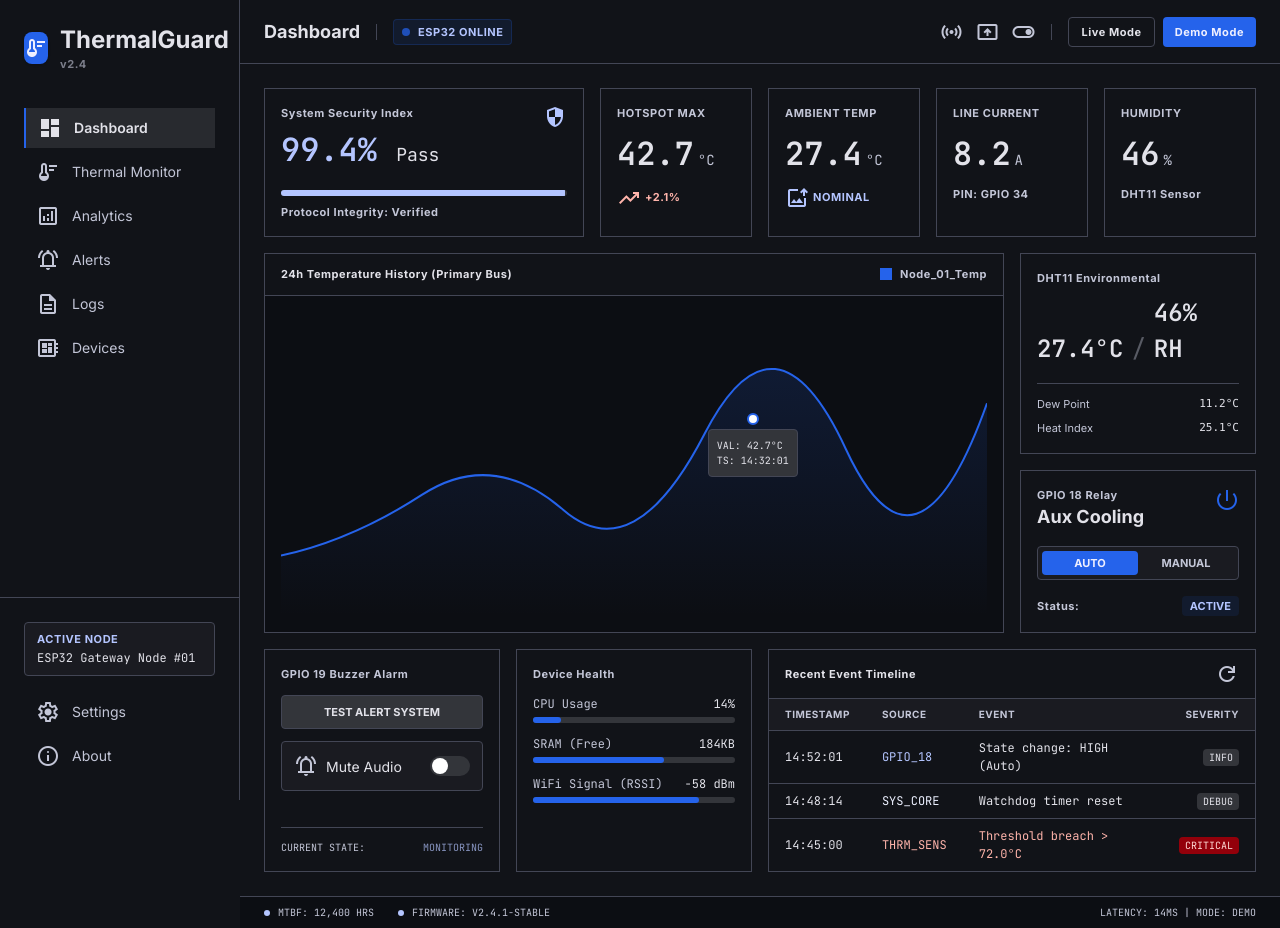
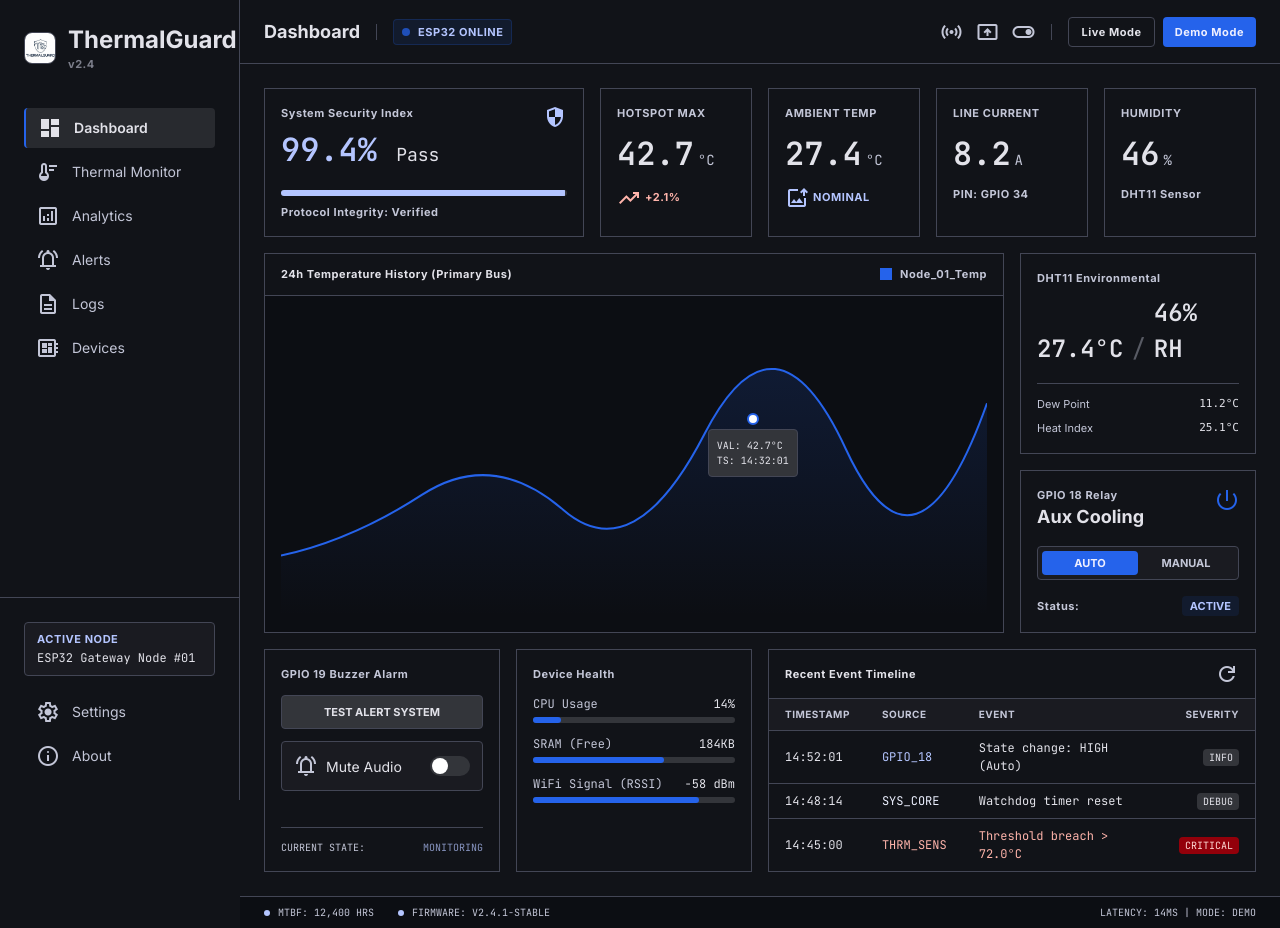
Before and after one commit to Sumeet-basfore/ThermalGuard, a React (Vite) app in the folder web/: page / in a window 1280 px wide. Built offline with nearby package versions, Linux system fonts and the light colour scheme.

Commit message:
feat: integrate Logo.jpeg as main brand logo and browser favicon

```diff
--- a/web/index.html
+++ b/web/index.html
@@ -12,8 +12,8 @@
     <meta name="author" content="ThermalGuard Systems" />
 
     <!-- Favicon -->
-    <link rel="icon" type="image/svg+xml" href="/favicon.svg" />
-    <link rel="apple-touch-icon" href="/favicon.svg" />
+    <link rel="icon" type="image/jpeg" href="/Logo.jpeg" />
+    <link rel="apple-touch-icon" href="/Logo.jpeg" />
 
     <!-- Open Graph / Facebook -->
     <meta property="og:type" content="website" />
--- a/web/src/app/components/thermalguard/LoadingScreen.tsx
+++ b/web/src/app/components/thermalguard/LoadingScreen.tsx
@@ -1,26 +1,27 @@
 import React from "react";
-import { Shield } from "lucide-react";
 
 export function LoadingScreen() {
   return (
-    <div className="fixed inset-0 z-50 flex flex-col items-center justify-center bg-[#0B0D12] font-[Inter] text-[#F8FAFC]">
+    <div className="fixed inset-0 z-50 flex flex-col items-center justify-center bg-[#111318] font-[Inter] text-[#e2e2e9]">
       <div className="flex flex-col items-center">
-        <div className="grid h-12 w-12 place-items-center rounded bg-[#2563EB] text-white">
-          <Shield size={24} />
-        </div>
+        <img
+          src="/Logo.jpeg"
+          alt="ThermalGuard Logo"
+          className="w-16 h-16 rounded-xl object-cover border border-[#434655] shadow-lg"
+        />
 
-        <h1 className="mt-4 text-xl font-bold tracking-tight text-[#F8FAFC]">
+        <h1 className="mt-4 text-xl font-bold tracking-tight text-[#e2e2e9]">
           ThermalGuard
         </h1>
-        <p className="mt-1 font-mono text-xs text-[#64748B]">
+        <p className="mt-1 font-['JetBrains_Mono'] text-xs text-[#c3c6d7]">
           INDUSTRIAL THERMAL INTELLIGENCE
         </p>
 
-        <div className="mt-6 h-1 w-40 overflow-hidden rounded bg-[#151922]">
-          <div className="h-full w-1/2 bg-[#2563EB] animate-pulse" />
+        <div className="mt-6 h-1 w-40 overflow-hidden rounded bg-[#1e1f25]">
+          <div className="h-full w-1/2 bg-[#2563eb] animate-pulse" />
         </div>
 
-        <p className="mt-3 font-mono text-xs text-[#64748B]">
+        <p className="mt-3 font-['JetBrains_Mono'] text-xs text-[#c3c6d7]">
           Connecting to ESP32 Gateway...
         </p>
       </div>
--- a/web/src/app/components/thermalguard/PresentationView.tsx
+++ b/web/src/app/components/thermalguard/PresentationView.tsx
@@ -17,9 +17,11 @@ export function PresentationView({ onExit }: PresentationViewProps) {
       {/* Presentation Bar */}
       <header className="mx-auto flex max-w-[1600px] items-center justify-between border-b border-[#2A3140] pb-6">
         <div className="flex items-center gap-3">
-          <div className="grid h-10 w-10 place-items-center rounded bg-[#2563EB] text-white">
-            <Shield size={20} />
-          </div>
+          <img
+            src="/Logo.jpeg"
+            alt="ThermalGuard Logo"
+            className="w-10 h-10 rounded-lg object-cover border border-[#434655]"
+          />
           <div>
             <h1 className="text-22px font-bold text-[#F8FAFC]">
               ThermalGuard — Executive Presentation Mode
--- a/web/src/app/components/thermalguard/SidebarNav.tsx
+++ b/web/src/app/components/thermalguard/SidebarNav.tsx
@@ -34,11 +34,11 @@ export function SidebarNav({
         <div className="p-6 flex flex-col gap-1">
           {/* Brand Logo & Title */}
           <div className="flex items-center gap-3 mb-8">
-            <div className="w-8 h-8 bg-[#2563eb] flex items-center justify-center rounded-lg shadow-sm">
-              <span className="material-symbols-outlined text-[#eeefff]" style={{ fontVariationSettings: "'FILL' 1" }}>
-                thermostat
-              </span>
-            </div>
+            <img
+              src="/Logo.jpeg"
+              alt="ThermalGuard Logo"
+              className="w-8 h-8 rounded-lg object-cover border border-[#434655]"
+            />
             <div>
               <h1 className="font-[Inter] text-[24px] leading-[32px] font-bold text-[#e2e2e9]">ThermalGuard</h1>
               <p className="font-[Inter] text-[11px] leading-[16px] tracking-[0.05em] font-bold text-[#c3c6d7] opacity-60">v2.4</p>
@@ -54,7 +54,7 @@ export function SidebarNav({
                   key={path}
                   to={path}
                   onClick={() => setOpen(false)}
-                  className={`flex items-center gap-3 px-3 py-2 transition-all ${
+                  className={`flex items-center gap-3 px-3 py-2 transition-all rounded ${
                     isActive
                       ? "text-[#e2e2e9] font-semibold border-l-2 border-[#2563eb] bg-[#282a2f]"
                       : "text-[#c3c6d7] hover:bg-[#282a2f] hover:text-[#e2e2e9]"
@@ -92,7 +92,7 @@ export function SidebarNav({
                   key={path}
                   to={path}
                   onClick={() => setOpen(false)}
-                  className={`flex items-center gap-3 px-3 py-2 transition-colors ${
+                  className={`flex items-center gap-3 px-3 py-2 transition-colors rounded ${
                     isActive
                       ? "text-[#b4c5ff] font-semibold bg-[#282a2f]"
                       : "text-[#c3c6d7] hover:text-[#b4c5ff]"
```
Also changed, not shown: web/public/Logo.jpeg (added), 2 other files (tests, documents, lock files or other folders).
